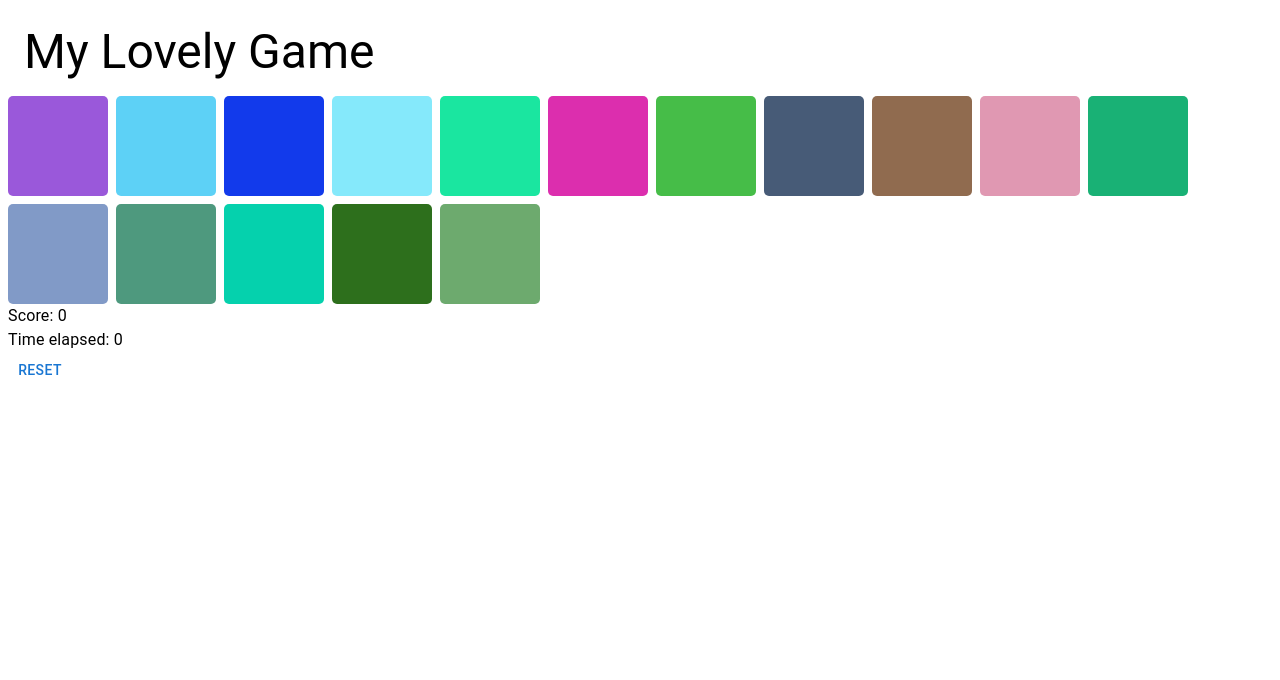
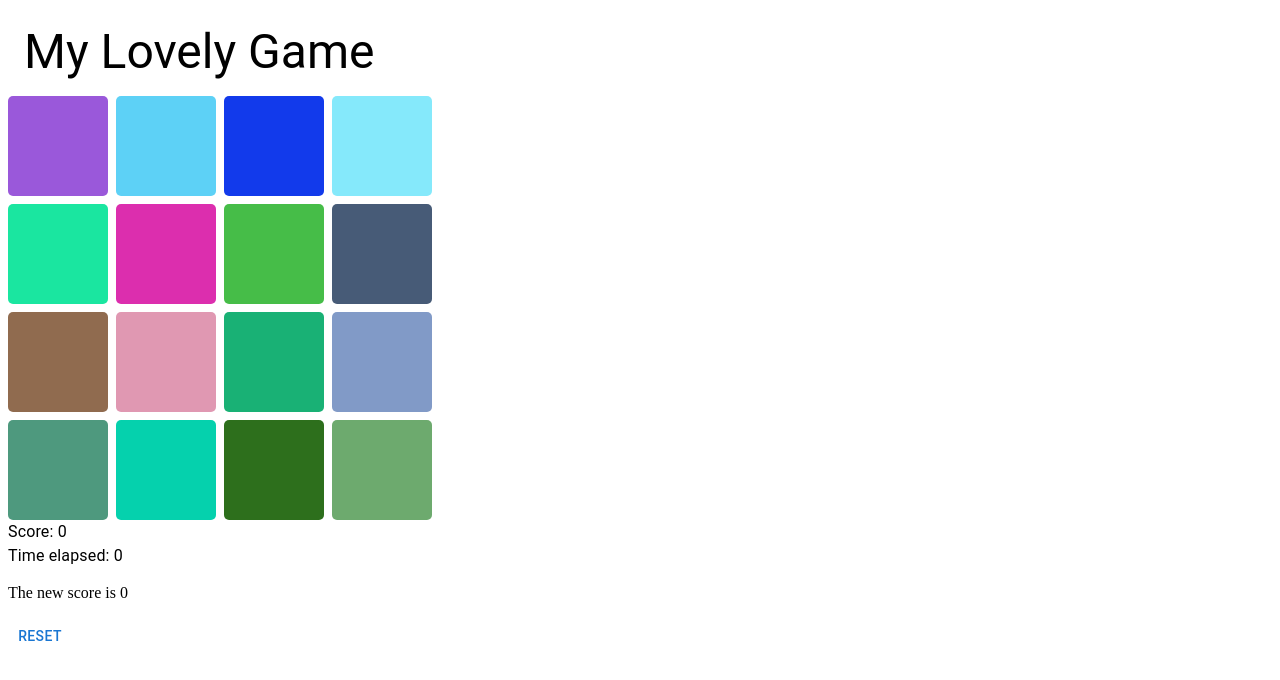
Before and after one commit to mary-hamilton/Memory-Game, a React (Create React App) app: page / in a window 1280 px wide. Shown: the top 680 px of the page. Built offline with nearby package versions, Linux system fonts and the light colour scheme; the HTML template or start-up script is replaced by a standard one.

Commit message:
score :(

```diff
--- a/src/App.jsx
+++ b/src/App.jsx
@@ -2,6 +2,7 @@ import TileGrid from "./TileGrid";
 import {useEffect, useState} from "react";
 import {Button, Typography} from "@mui/material";
 import Timer from "./Timer";
+import Score from "./Score"
 
 const App = () => {
 
@@ -76,6 +77,7 @@ const App = () => {
                 uniquePairs={uniquePairs}
                 gameStarted={gameStarted}
             />
+            <Score workingArray={workingArray}/>
             <Button
                 onClick={handleClick}
             >Reset</Button>
--- /dev/null
+++ b/src/Score.jsx
@@ -0,0 +1,7 @@
+const Score = ({workingArray}) => {
+    return (
+        <p>The new score is {workingArray.filter((card) => card.guessed === true).length / 2}</p>
+    )
+}
+
+export default Score;
--- a/src/Tile.jsx
+++ b/src/Tile.jsx
@@ -1,5 +1,5 @@
 import {Typography} from "@mui/material";
-import {backCSS, containerCSS, frontCSS, isFlipped, tileCSS} from "./TileCSS";
+import {backCSS, containerCSS, frontCSS, isFlippedCSS, tileCSS} from "./TileCSS";
 
 const Tile = ({data, handleClick}) => {
 
@@ -7,7 +7,7 @@ const Tile = ({data, handleClick}) => {
         <>
             <div className={containerCSS}>
                  <div
-                     className={data.flipped || data.guessed ? isFlipped : tileCSS}
+                     className={data.flipped || data.guessed ? isFlippedCSS : tileCSS}
                      onClick={data.guessed ? undefined : () => handleClick(data.id)}
                  >
                      <div className={frontCSS} style={{ backgroundColor: data.colour }}>
--- a/src/TileCSS.js
+++ b/src/TileCSS.js
@@ -13,7 +13,7 @@ export const tileCSS = css`
       transform-style: preserve-3d;
       `
 
-export const isFlipped = css`
+export const isFlippedCSS = css`
       height: 100%;
       width: 100%;
       position: relative;
--- a/src/TileGrid.jsx
+++ b/src/TileGrid.jsx
@@ -2,6 +2,10 @@ import Tile from "./Tile";
 import {Grid} from "@mui/material";
 
 const TileGrid = ({setGuessArray, setWorkingArray, guessArray, workingArray, matchingGuesses, gameStarted, setGameStarted}) => {
+
+    // useEffect(() => {
+    //     // update the score
+    // }, [workingArray])
 
     const handleClick = (cardID) => {
 
@@ -43,7 +47,7 @@ const TileGrid = ({setGuessArray, setWorkingArray, guessArray, workingArray, mat
 
     return (
         <>
-            <Grid spacing={1} container>
+            <Grid spacing={1} style={{width: 450}} container>
                 {workingArray.map((data, i) =>
                     <Grid
                         key={i}
```
